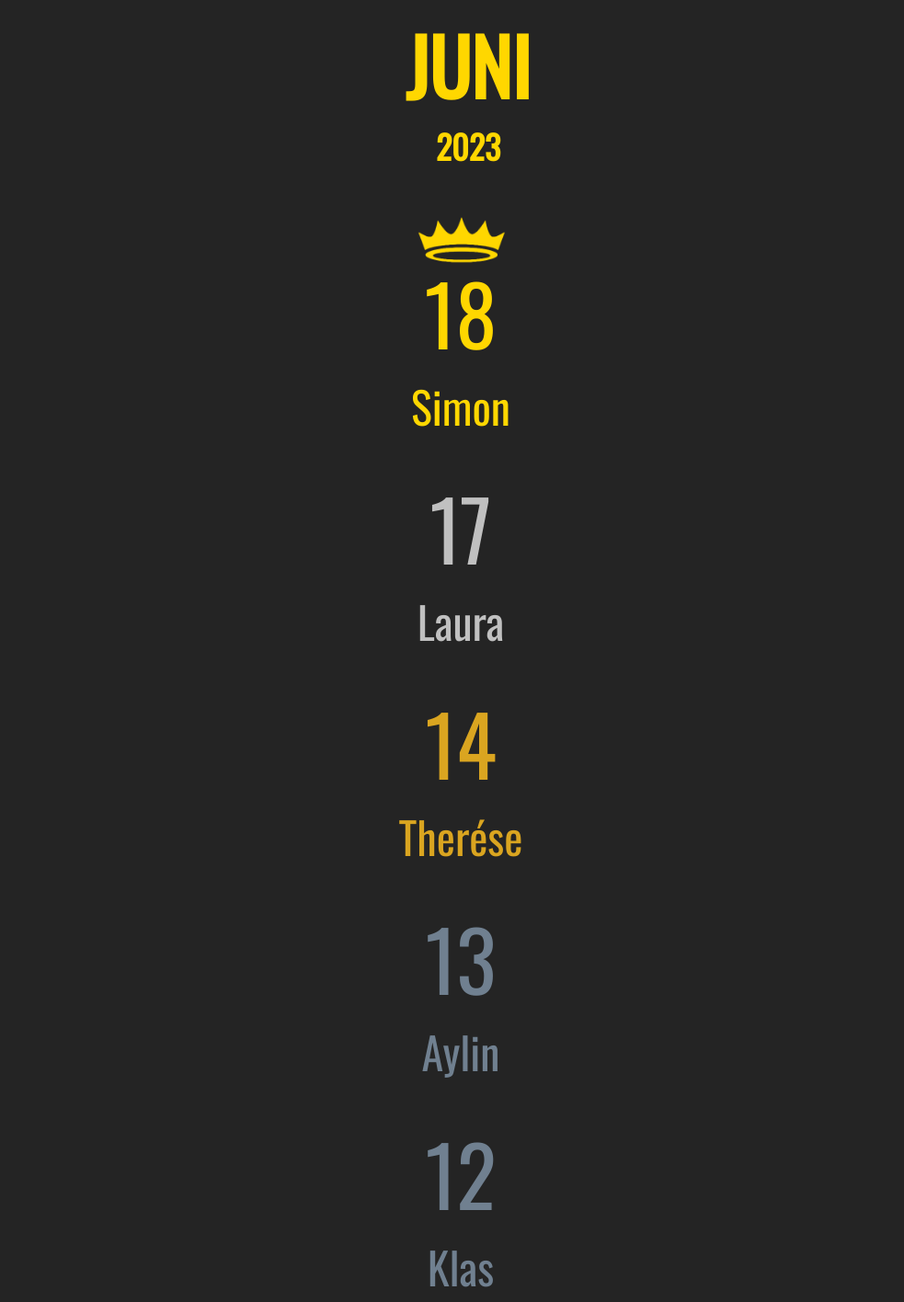
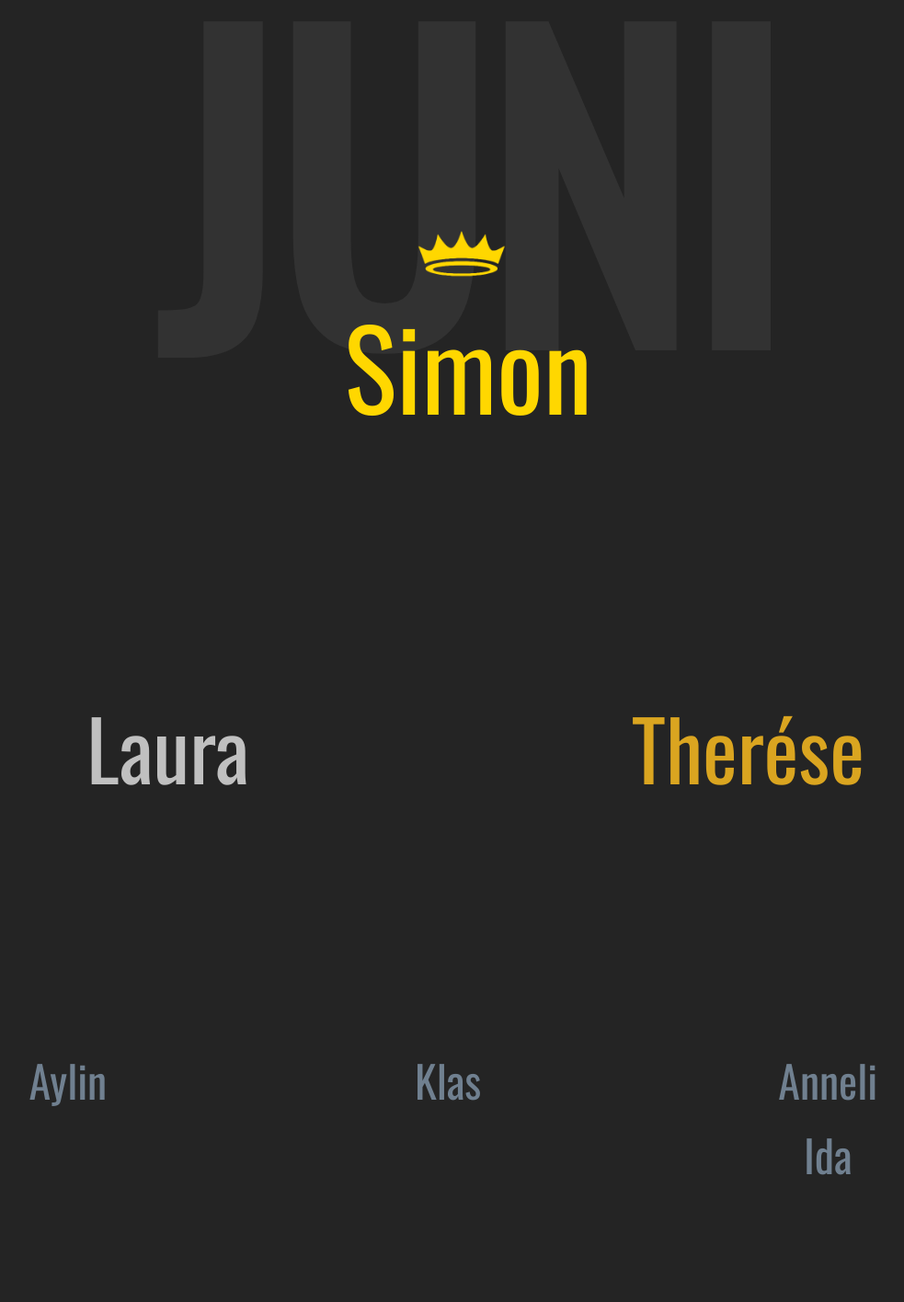
Before and after one commit to crossfitmetalbox/crossfitmetalbox.github.io, a plain HTML site: page screenly/top-members-monthly.html in a window 1280 px wide. Shown: the whole page at 92% size, without its empty margins (139-1122 px from the left). After the commit the page ends 1309 px from the top, so only its background shows below. Drawn offline with nearby package versions, Linux system fonts and the light colour scheme.

Commit message:
update screenly

```diff
--- a/screenly/top-members-monthly.html
+++ b/screenly/top-members-monthly.html
@@ -17,28 +17,51 @@
       }
 
       .hero {
-        color: gold;
+        color: #323232;
         font-weight: bold;
+        position: absolute;
         text-align: center;
+        top: -120px;
         width: 100vw;
+        z-index: -1;
       }
 
       .hero .title {
-        font-size: 84px;
+        font-size: 420px;
       }
 
       .hero .subtitle {
         font-size: 36px;
       }
 
+      .top-list {
+        margin-top: 200px;
+      }
+
       ul {
+        margin: 0;
         list-style-type: none;
         padding: 0;
       }
 
       .list-section {
+        display: inline-block;
         margin-top: 50px;
+        vertical-align: top;
+        width: 100vw;
         /* border-top: goldenrod 2px solid; */
+      }
+
+      .divider {
+        margin-top: 200px;
+      }
+
+      .list-section.col-two {
+        width: 49vw;
+      }
+
+      .list-section.col-three {
+        width: 32vw;
       }
 
       .list-section div.title {
@@ -52,19 +75,26 @@
         color: slategray;
       }
 
-      .list-section:nth-child(1) div.title,
-      .list-section:nth-child(1) div.members {
+      .list-section.gold div {
         color: gold;
       }
 
-      .list-section:nth-child(2) div.title,
-      .list-section:nth-child(2) div.members {
+      .list-section.gold div.members {
+        font-size: 120px;
+      }
+
+      .list-section.silver div {
         color: silver;
       }
+      .list-section.silver div.members {
+        font-size: 90px;
+      }
 
-      .list-section:nth-child(3) div.title,
-      .list-section:nth-child(3) div.members {
+      .list-section.bronze div {
         color: goldenrod;
+      }
+      .list-section.bronze div.members {
+        font-size: 90px;
       }
 
       div.members ul {
@@ -113,52 +143,62 @@
   <body>
     <div class="hero">
       <div class="title">JUNI</div>
-      <div class="subtitle">2023</div>
+      <!-- <div class="subtitle">2023</div> -->
     </div>
-    <ul class="top-list">
-      <li class="list-section">
+    <div class="top-list">
+      <div class="list-section gold">
         <div class="crown">
           <img src="./images/crown.png" />
         </div>
-        <div class="title">18</div>
+        <!-- <div class="title">Simon</div> -->
         <div class="members">
           <ul class="col-one">
             <li>Simon</li>
           </ul>
         </div>
-      </li>
-      <li class="list-section">
-        <div class="title">17</div>
+      </div>
+      <div class="divider"></div>
+      <div class="list-section silver col-two">
+        <!-- <div class="title">Laura</div> -->
         <div class="members">
           <ul class="col-one">
             <li>Laura</li>
           </ul>
         </div>
-      </li>
-      <li class="list-section">
-        <div class="title">14</div>
+      </div>
+      <div class="list-section bronze col-two">
+        <!-- <div class="title">Therése</div> -->
         <div class="members">
           <ul class="col-one">
             <li>Therése</li>
           </ul>
         </div>
-      </li>
-      <li class="list-section">
-        <div class="title">13</div>
+      </div>
+      <div class="divider"></div>
+      <div class="list-section col-three">
+        <!-- <div class="title">Aylin</div> -->
         <div class="members">
           <ul class="col-one">
             <li>Aylin</li>
           </ul>
         </div>
-      </li>
-      <li class="list-section">
-        <div class="title">12</div>
+      </div>
+      <div class="list-section col-three">
+        <!-- <div class="title">Klas</div> -->
         <div class="members">
           <ul class="col-one">
             <li>Klas</li>
           </ul>
         </div>
-      </li>
-    </ul>
+      </div>
+      <div class="list-section col-three">
+        <div class="members">
+          <ul class="col-one">
+            <li>Anneli</li>
+            <li>Ida</li>
+          </ul>
+        </div>
+      </div>
+    </div>
   </body>
 </html>
```
Also changed, not shown: screenly/sommarschema.html (+15 -3 lines), screenly/sommarschema.min.html (+1 -1 lines).
